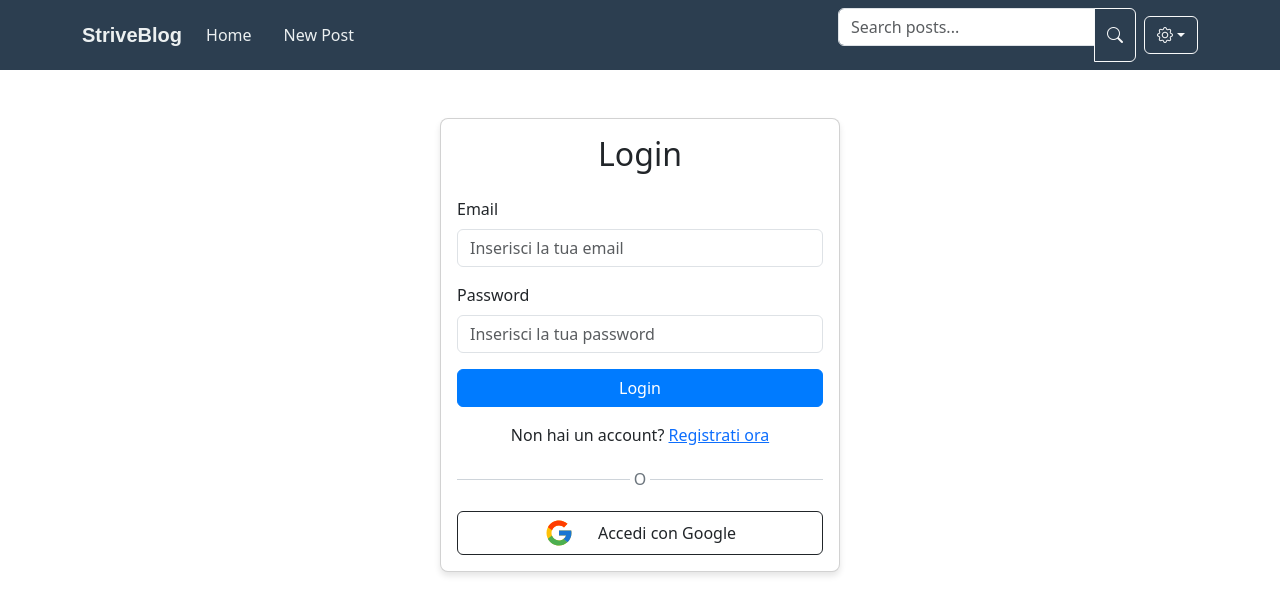
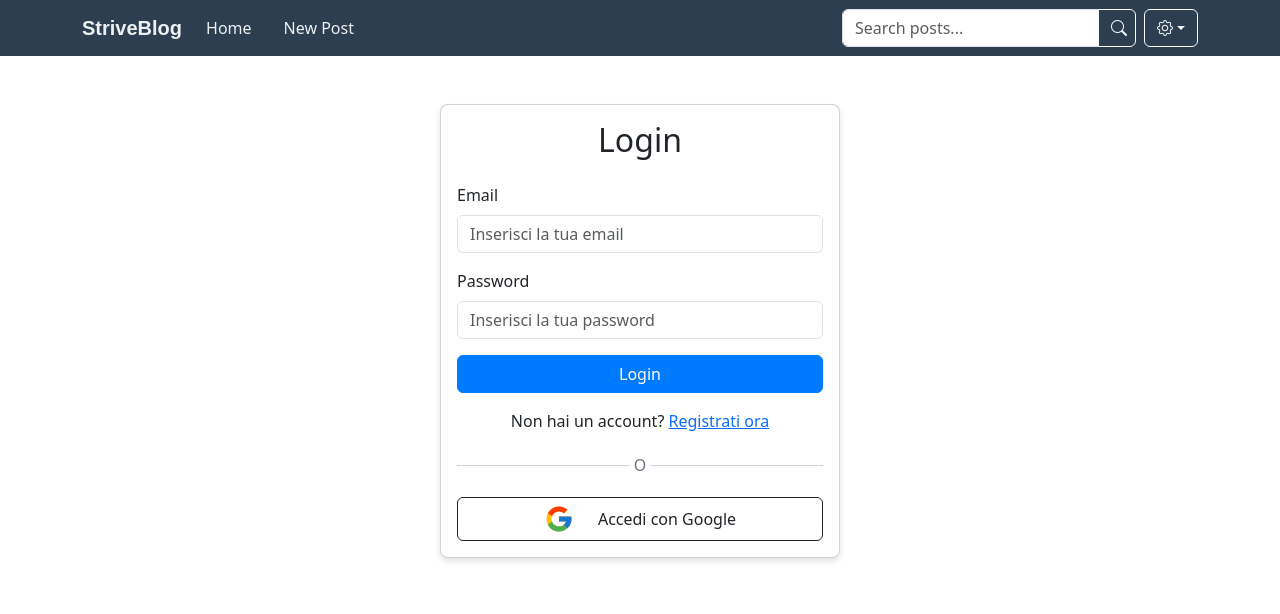
Before and after one commit to simonetignino/StriveBlog, a React (Vite) app in the folder front-end/: page /login in a window 1280 px wide. Shown: the top 614 px of the page. Built offline with nearby package versions, Linux system fonts and the light colour scheme; no server answers.

Commit message:
sistemata navbar

```diff
--- a/front-end/src/components/navbar/MyNavbar.css
+++ b/front-end/src/components/navbar/MyNavbar.css
@@ -19,14 +19,30 @@
     color: #3498db !important;
 }
 
+/* Nuove regole per l'InputGroup e il pulsante di ricerca */
+.input-group {
+    height: 38px; /* Altezza fissa per l'intero gruppo */
+}
+
 .search-input {
+    height: 100%;
     border-top-right-radius: 0;
     border-bottom-right-radius: 0;
 }
 
 .search-btn {
+    height: 100%;
+    width: 38px; /* Larghezza fissa per il pulsante */
     border-top-left-radius: 0;
     border-bottom-left-radius: 0;
+    padding: 0; /* Rimuove il padding interno */
+    display: flex;
+    align-items: center;
+    justify-content: center;
+}
+
+.search-btn i {
+    font-size: 1rem; /* Adatta la dimensione dell'icona */
 }
 
 .settings-btn {
```
